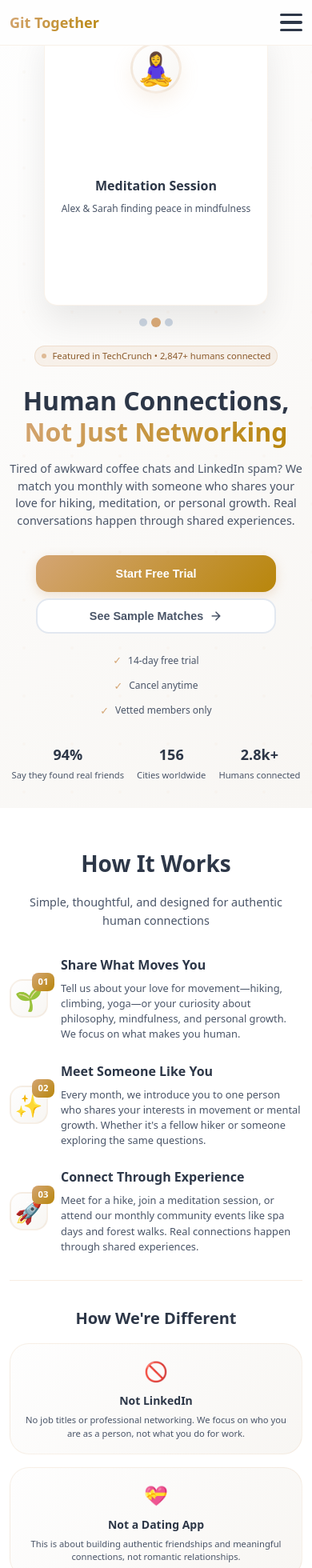
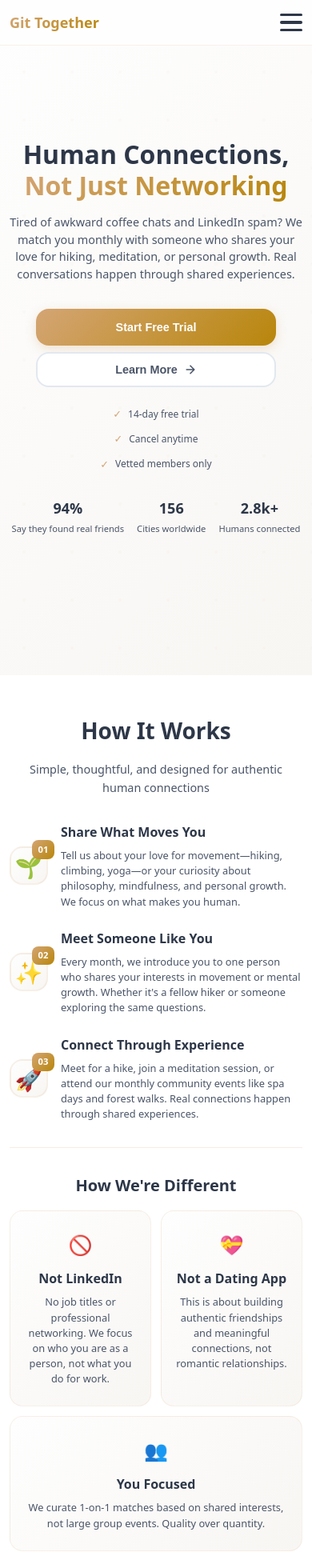
Before and after one commit to SageJonathan/offcache_client, a React (Vite) app in the folder my-app/: page / in a window 390 px wide. Shown: the top 1960 px of the page at 80% size. Built offline with nearby package versions, Linux system fonts and the light colour scheme.

Commit message:
mobile responsive

```diff
--- a/my-app/src/components/Hero/Hero.tsx
+++ b/my-app/src/components/Hero/Hero.tsx
@@ -39,11 +39,6 @@ const Hero = () => {
     <section className="hero">
       <div className="hero__container">
         <div className="hero__content">
-          <div className="hero__badge">
-            <span className="hero__badge-dot"></span>
-            Featured in TechCrunch • 2,847+ humans connected
-          </div>
-
           <h1 className="hero__title">
             Human Connections,
             <span className="hero__title-highlight"> Not Just Networking</span>
@@ -59,7 +54,7 @@ const Hero = () => {
           <div className="hero__cta">
             <button className="hero__cta-primary">Start Free Trial</button>
             <button className="hero__cta-secondary">
-              <span>See Sample Matches</span>
+              <span>Learn More</span>
               <svg width="20" height="20" viewBox="0 0 20 20" fill="none">
                 <path
                   d="M4 10H16M16 10L10 4M16 10L10 16"
--- a/my-app/src/components/Hero/hero.scss
+++ b/my-app/src/components/Hero/hero.scss
@@ -43,6 +43,7 @@
 
     @media (max-width: 480px) {
       padding: 0 0.75rem;
+      gap: 1.5rem;
     }
   }
 
@@ -51,45 +52,7 @@
 
     @media (max-width: 768px) {
       max-width: 100%;
-    }
-  }
-
-  &__badge {
-    display: inline-flex;
-    align-items: center;
-    gap: 0.5rem;
-    background: rgba(212, 165, 116, 0.12);
-    color: #8b5a2b;
-    padding: 0.5rem 1rem;
-    border-radius: 2rem;
-    font-size: 0.875rem;
-    font-weight: 500;
-    margin-bottom: 2rem;
-    border: 1px solid rgba(212, 165, 116, 0.25);
-    backdrop-filter: blur(10px);
-
-    @media (max-width: 768px) {
-      font-size: 0.75rem;
-      padding: 0.375rem 0.75rem;
-      margin-bottom: 1.5rem;
-    }
-
-    @media (max-width: 480px) {
-      font-size: 0.7rem;
-      padding: 0.25rem 0.5rem;
-    }
-
-    &-dot {
-      width: 0.5rem;
-      height: 0.5rem;
-      background: #d4a574;
-      border-radius: 50%;
-      animation: pulse 2s infinite;
-
-      @media (max-width: 480px) {
-        width: 0.375rem;
-        height: 0.375rem;
-      }
+      grid-column: 1 / -1;
     }
   }
 
@@ -354,8 +317,7 @@
     align-items: center;
 
     @media (max-width: 768px) {
-      order: -1;
-      margin-bottom: 1rem;
+      display: none;
     }
   }
 
@@ -370,13 +332,7 @@
     }
 
     @media (max-width: 768px) {
-      width: 320px;
-      height: 400px;
-    }
-
-    @media (max-width: 480px) {
-      width: 280px;
-      height: 350px;
+      display: none;
     }
   }
 
@@ -429,7 +385,7 @@
     }
 
     @media (max-width: 480px) {
-      padding: 1.25rem;
+      padding: 1rem;
       border-radius: 1rem;
     }
   }
@@ -455,16 +411,16 @@
     }
 
     @media (max-width: 768px) {
-      font-size: 3rem;
-      width: 4.5rem;
-      height: 4.5rem;
+      font-size: 2.5rem;
+      width: 4rem;
+      height: 4rem;
       margin-bottom: 1rem;
     }
 
     @media (max-width: 480px) {
-      font-size: 2.5rem;
-      width: 4rem;
-      height: 4rem;
+      font-size: 2rem;
+      width: 3.5rem;
+      height: 3.5rem;
       margin-bottom: 0.75rem;
     }
   }
@@ -487,12 +443,13 @@
     }
 
     @media (max-width: 768px) {
-      font-size: 1.125rem;
+      font-size: 1rem;
       margin-bottom: 0.5rem;
     }
 
     @media (max-width: 480px) {
-      font-size: 1rem;
+      font-size: 0.875rem;
+      margin-bottom: 0.375rem;
     }
   }
 
@@ -507,10 +464,12 @@
 
     @media (max-width: 768px) {
       font-size: 0.8rem;
+      line-height: 1.4;
     }
 
     @media (max-width: 480px) {
-      font-size: 0.75rem;
+      font-size: 0.7rem;
+      line-height: 1.3;
     }
   }
 
@@ -526,6 +485,7 @@
 
     @media (max-width: 480px) {
       gap: 0.375rem;
+      margin-top: 0.75rem;
     }
   }
 
--- a/my-app/src/components/HowItWorks/HowItWorks.tsx
+++ b/my-app/src/components/HowItWorks/HowItWorks.tsx
@@ -40,7 +40,7 @@ const HowItWorks = () => {
       icon: "💝",
     },
     {
-      title: "Not Meetup",
+      title: "You Focused",
       description:
         "We curate 1-on-1 matches based on shared interests, not large group events. Quality over quantity.",
       icon: "👥",
@@ -80,7 +80,12 @@ const HowItWorks = () => {
           </h3>
           <div className="how-it-works__differences-grid">
             {differences.map((difference, index) => (
-              <div key={index} className="how-it-works__difference">
+              <div
+                key={index}
+                className={`how-it-works__difference ${
+                  index === 2 ? "how-it-works__difference--full-width" : ""
+                }`}
+              >
                 <div className="how-it-works__difference-icon">
                   {difference.icon}
                 </div>
--- a/my-app/src/components/HowItWorks/howItWorks.scss
+++ b/my-app/src/components/HowItWorks/howItWorks.scss
@@ -261,21 +261,21 @@
   }
 
   &__differences-grid {
-    display: grid;
-    grid-template-columns: repeat(3, 1fr);
+    display: flex;
+    flex-wrap: wrap;
     gap: 2rem;
+    justify-content: center;
 
     @media (max-width: 1024px) {
       gap: 1.5rem;
     }
 
     @media (max-width: 768px) {
-      grid-template-columns: 1fr;
-      gap: 1.5rem;
+      gap: 1rem;
     }
 
     @media (max-width: 480px) {
-      gap: 1rem;
+      gap: 0.75rem;
     }
   }
 
@@ -286,23 +286,49 @@
     border-radius: 1.5rem;
     border: 1px solid rgba(212, 165, 116, 0.15);
     transition: all 0.3s ease;
+    flex: 1;
+    min-width: 250px;
+    max-width: 350px;
 
     @media (max-width: 1024px) {
       padding: 1.5rem 1rem;
+      min-width: 200px;
     }
 
     @media (max-width: 768px) {
       padding: 1.25rem 1rem;
+      border-radius: 1.25rem;
+      min-width: 180px;
+      max-width: calc(50% - 0.5rem);
     }
 
     @media (max-width: 480px) {
-      padding: 1rem 0.75rem;
+      padding: 1.5rem 1rem;
+      border-radius: 1rem;
+      min-width: 150px;
+      max-width: calc(50% - 0.375rem);
+
+      &:nth-child(3) {
+        max-width: 100% !important;
+        width: 100% !important;
+      }
     }
 
     &:hover {
       transform: translateY(-4px);
       box-shadow: 0 10px 25px rgba(212, 165, 116, 0.12);
       border-color: rgba(212, 165, 116, 0.3);
+
+      @media (max-width: 768px) {
+        transform: translateY(-2px);
+      }
+    }
+
+    &--full-width {
+      @media (max-width: 480px) {
+        max-width: 100% !important;
+        width: 100% !important;
+      }
     }
   }
 
@@ -321,7 +347,7 @@
 
     @media (max-width: 480px) {
       font-size: 1.5rem;
-      margin-bottom: 0.5rem;
+      margin-bottom: 0.75rem;
     }
   }
 
@@ -341,8 +367,8 @@
     }
 
     @media (max-width: 480px) {
-      font-size: 0.875rem;
-      margin-bottom: 0.375rem;
+      font-size: 1rem;
+      margin-bottom: 0.5rem;
     }
   }
 
@@ -357,10 +383,12 @@
 
     @media (max-width: 768px) {
       font-size: 0.75rem;
+      line-height: 1.4;
     }
 
     @media (max-width: 480px) {
-      font-size: 0.7rem;
+      font-size: 0.8rem;
+      line-height: 1.5;
     }
   }
 }
```
